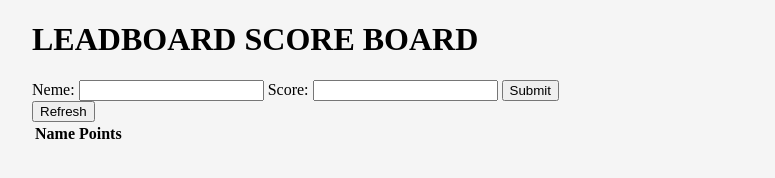
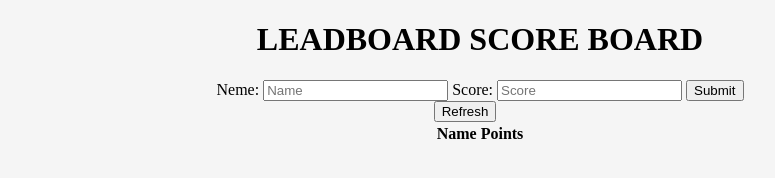
Before and after one commit to Arslan49sp/leaderboard-micro, a website built with webpack: page src/index.html in a window 1280 px wide. Shown: the whole page, without its empty margins (160-935 px from the left). Built offline with nearby package versions, Linux system fonts and the light colour scheme; no server answers.

Commit message:
Complete the header desing.

```diff
--- a/src/index.html
+++ b/src/index.html
@@ -10,9 +10,9 @@
     <h1>LEADBOARD SCORE BOARD</h1>
     <form action="#" method="post" id="scoreForm">
       <label for="name">Neme:</label>
-      <input type="text" id="name" required />
+      <input type="text" id="name" required placeholder="Name" />
       <label for="score">Score:</label>
-      <input type="number" required id="score" />
+      <input type="number" required id="score" placeholder="Score" />
       <button type="submit" id="submitUser">Submit</button>
     </form>
     <div id="errorMessage"></div>
--- a/src/style.css
+++ b/src/style.css
@@ -1,4 +1,8 @@
 body {
+  display: flex;
+  justify-content: center;
+  align-items: center;
+  flex-direction: column;
   background-color: whitesmoke;
   margin: auto;
   width: 70%;
```
